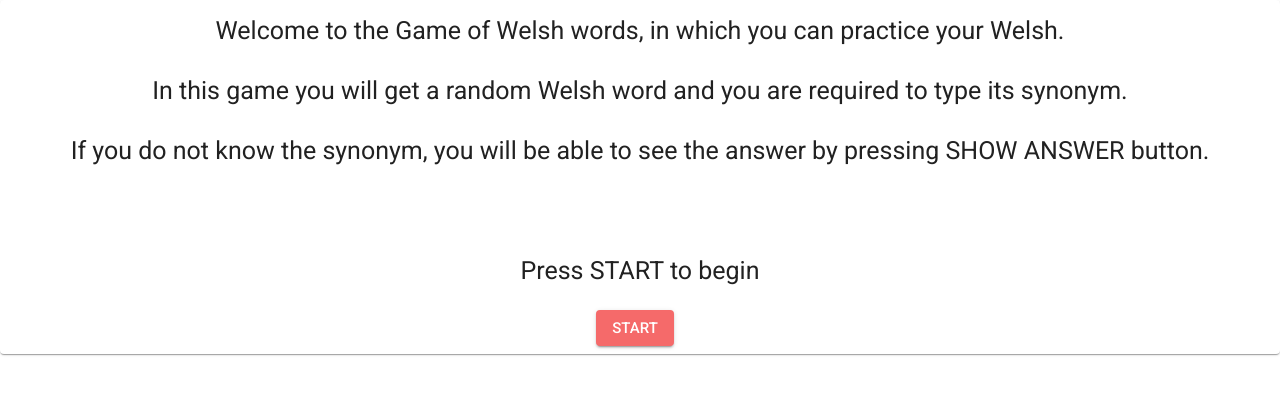
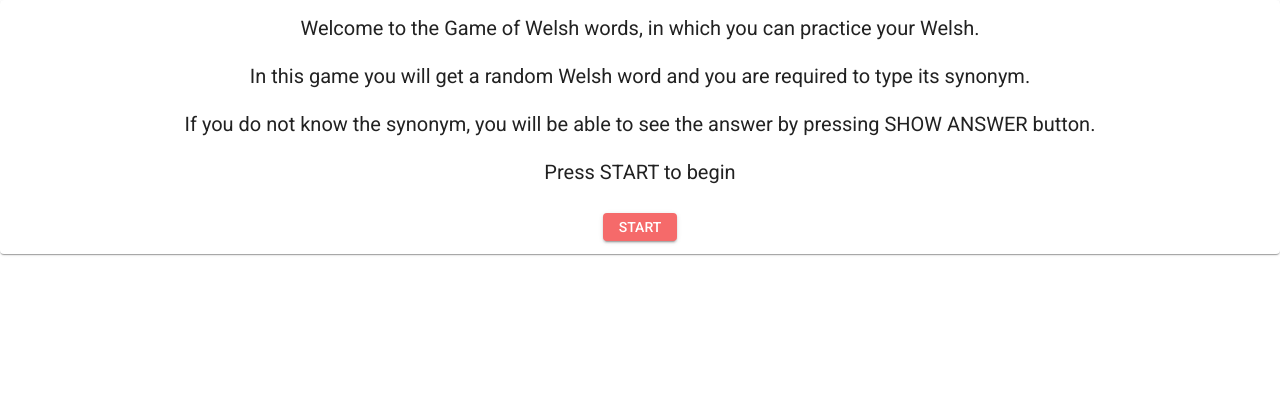
Before and after one commit to MaximFilimonovGH/welshsynonyms, an Angular app: page / in a window 1280 px wide. Shown: the top 394 px of the page. Built offline with nearby package versions, Linux system fonts and the light colour scheme.

Commit message:
more fixes for buttons

```diff
--- a/src/app/app.component.css
+++ b/src/app/app.component.css
@@ -9,13 +9,15 @@
   }
 
   .disclaimer-text {
-    font-size: 25px;
+    font-size: 20px;
     line-height: 1.2;
   }
 
   .game-button {
-    margin-right: 10px !important;
-    font-size: 15px;
+    margin: 5px !important;
+    font-size: 100%;
+    white-space: normal;
+    line-height: 2.0;
     background-color: #f56a6a;
 }
 
--- a/src/app/app.component.html
+++ b/src/app/app.component.html
@@ -21,7 +21,7 @@
             In this game you will get a random Welsh word and you are required to type its synonym.<br><br>
         </div>
         <div class="disclaimer-text centeralign">
-            If you do not know the synonym, you will be able to see the answer by pressing SHOW ANSWER button.<br><br><br><br>
+            If you do not know the synonym, you will be able to see the answer by pressing SHOW ANSWER button.<br><br>
         </div>
         <div class="disclaimer-text centeralign">
             Press START to begin
--- a/src/app/game/game.component.css
+++ b/src/app/game/game.component.css
@@ -1,6 +1,8 @@
 .game-button {
-    margin: 10px !important;
-    font-size: 15px;
+    margin: 5px !important;
+    font-size: 100%;
+    white-space: normal;
+    line-height: 2.0;
     background-color: #f56a6a;
 }
 
```
